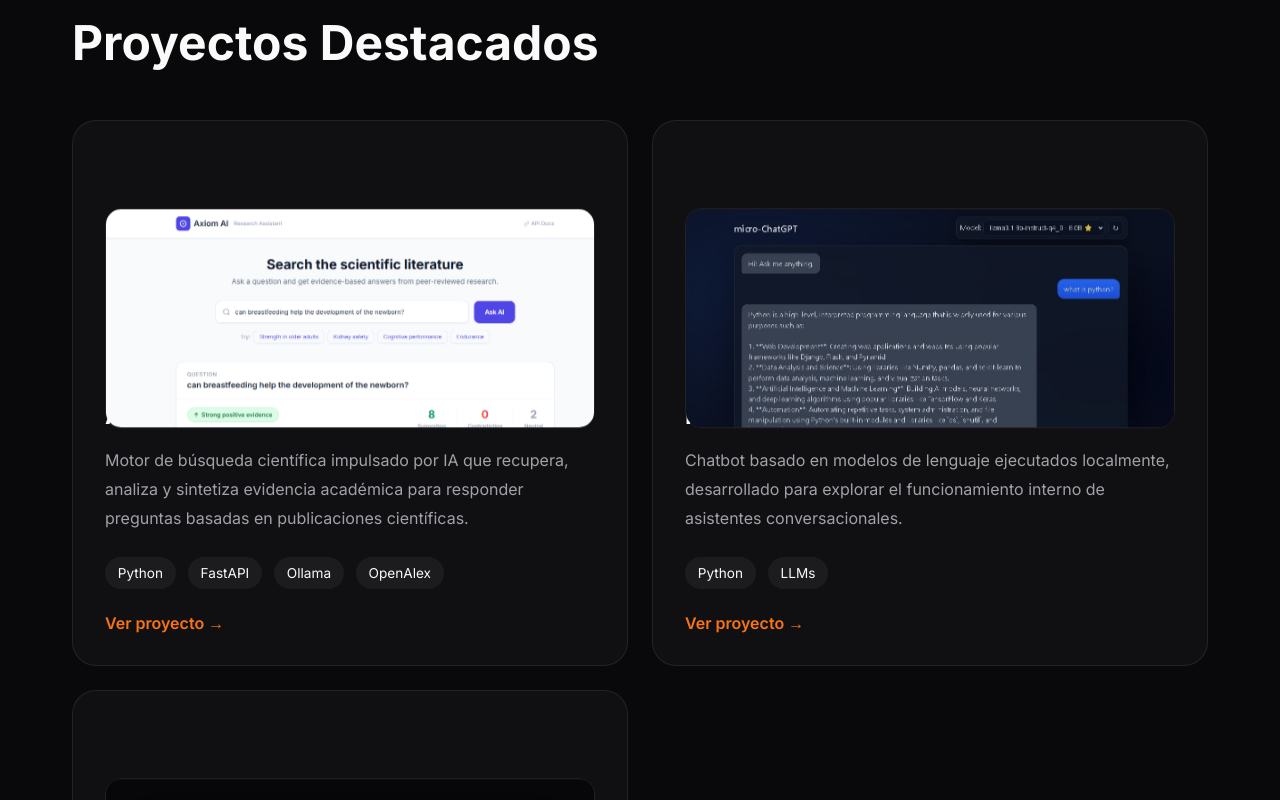
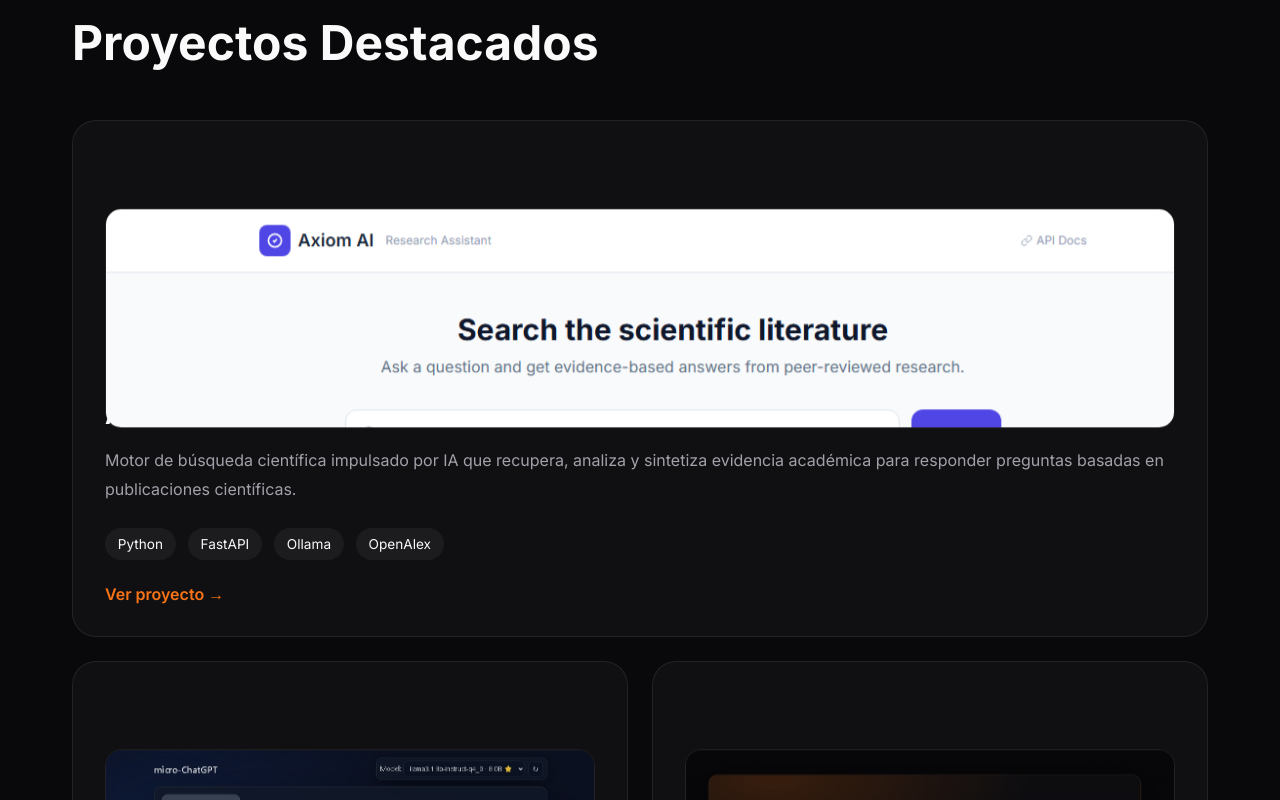
Before and after one commit to miguelvarro/porfolio-react, a React (Vite) app: page / in a window 1280 px wide. Shown: the part 2140-2940 px from the top of the page. Built offline with nearby package versions, Linux system fonts and the light colour scheme.

Commit message:
Removed Stagger and priorize first project

```diff
--- a/index.html
+++ b/index.html
@@ -77,7 +77,7 @@
 
   <meta
     name="twitter:image"
-    content="https://miguelvarro.com/assets/img/og-image.jpg"
+    content="https://miguelvarro.com/og-image.jpg"
   />
 
 </head>
--- a/src/App.css
+++ b/src/App.css
@@ -357,6 +357,7 @@ a {
   gap: 1.5rem;
 }
 
+
 .project-card {
   padding: 2rem;
 
@@ -442,7 +443,7 @@ a {
   border: 1px solid var(--card-border);
 }
 .project-card-featured {
-  grid-column: span 2;
+  grid-column: 1 / -1;
 }
 @media (max-width: 900px) {
 
@@ -451,7 +452,7 @@ a {
   }
 
   .project-card-featured {
-    grid-column: span 1;
+    grid-column: 1 / -1;
   }
 
 }
--- a/src/components/FadeIn.jsx
+++ b/src/components/FadeIn.jsx
@@ -1,8 +1,9 @@
 import { motion } from "framer-motion";
 
-function FadeIn({ children }) {
+function FadeIn({ children, className = "" }) {
   return (
     <motion.div
+      className={className}
       initial={{
         opacity: 0,
         y: 60,
--- a/src/components/StaggerContainer.jsx
+++ /dev/null
@@ -1,26 +0,0 @@
-import { motion } from "framer-motion";
-
-function StaggerContainer({ children }) {
-  return (
-    <motion.div
-      variants={{
-        hidden: {},
-        show: {
-          transition: {
-            staggerChildren: 0.15,
-          },
-        },
-      }}
-      initial="hidden"
-      whileInView="show"
-      viewport={{
-        once: true,
-        amount: 0.15,
-      }}
-    >
-      {children}
-    </motion.div>
-  );
-}
-
-export default StaggerContainer;
--- a/src/components/StaggerItem.jsx
+++ /dev/null
@@ -1,25 +0,0 @@
-import { motion } from "framer-motion";
-
-function StaggerItem({ children }) {
-  return (
-    <motion.div
-      variants={{
-        hidden: {
-          opacity: 0,
-          y: 50,
-        },
-        show: {
-          opacity: 1,
-          y: 0,
-        },
-      }}
-      transition={{
-        duration: 0.6,
-      }}
-    >
-      {children}
-    </motion.div>
-  );
-}
-
-export default StaggerItem;
--- a/src/components/ThemeToggle.jsx
+++ b/src/components/ThemeToggle.jsx
@@ -1,48 +1,28 @@
-import { useEffect, useState } from "react";
+import { useState } from "react";
 
 function ThemeToggle() {
+  const [theme, setTheme] = useState(() => {
+    return localStorage.getItem("theme") || "dark";
+  });
 
-  const [theme, setTheme] = useState("dark");
-
-  useEffect(() => {
-
-    const savedTheme =
-      localStorage.getItem("theme") || "dark";
-
-    document.documentElement.setAttribute(
-      "data-theme",
-      savedTheme
-    );
-
-    setTheme(savedTheme);
-
-  }, []);
+  document.documentElement.setAttribute("data-theme", theme);
 
   const toggleTheme = () => {
+    const newTheme = theme === "dark" ? "light" : "dark";
 
-    const newTheme =
-      theme === "dark"
-        ? "light"
-        : "dark";
+    document.documentElement.setAttribute("data-theme", newTheme);
 
-    document.documentElement.setAttribute(
-      "data-theme",
-      newTheme
-    );
-
-    localStorage.setItem(
-      "theme",
-      newTheme
-    );
+    localStorage.setItem("theme", newTheme);
 
     setTheme(newTheme);
-
   };
 
   return (
     <button
       onClick={toggleTheme}
       className="theme-toggle"
+      aria-label="Cambiar tema"
+      title="Cambiar tema"
     >
       {theme === "dark" ? "☀️" : "🌙"}
     </button>
--- a/src/data/profile.js
+++ b/src/data/profile.js
@@ -13,6 +13,8 @@ export const profile = {
     projects: [
         {
             title: "Axiom AI",
+
+            featured: true,
 
             image: "/assets/img/projects/axiom-ai.jpg",
 
--- a/src/sections/About.jsx
+++ b/src/sections/About.jsx
@@ -1,4 +1,3 @@
-import { profile } from "../data/profile";
 import FadeIn from "../components/FadeIn";
 
 function About() {
--- a/src/sections/Projects.jsx
+++ b/src/sections/Projects.jsx
@@ -1,9 +1,5 @@
 import { profile } from "../data/profile";
-
 import FadeIn from "../components/FadeIn";
-import StaggerContainer from "../components/StaggerContainer";
-import StaggerItem from "../components/StaggerItem";
-
 import { Parallax } from "react-scroll-parallax";
 
 function Projects() {
@@ -26,19 +22,18 @@ function Projects() {
           </h2>
         </FadeIn>
 
-        <StaggerContainer>
+        <FadeIn>
 
           <div className="projects-grid">
 
             {profile.projects.map((project) => (
 
-              <StaggerItem
+              <FadeIn
                 key={project.title}
+                className={project.featured ? "project-card-featured" : ""}
               >
 
-                <article
-                  className="project-card"
-                >
+                <article className="project-card">
 
                   {project.image && (
 
@@ -84,14 +79,14 @@ function Projects() {
                   </a>
 
                 </article>
+                </FadeIn>
 
-              </StaggerItem>
 
             ))}
 
           </div>
 
-        </StaggerContainer>
+        </FadeIn>
 
       </div>
     </section>
```
